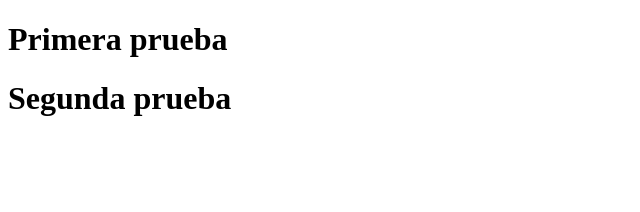
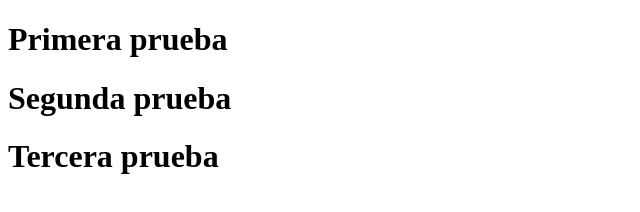
Before and after one commit to josemha/primerRepositorioDeJose, a plain HTML site: page proyectoGIT/WebContent/index.html in a window 1280 px wide. Shown: the whole page, without its empty margins (0-640 px from the left). Drawn offline with Linux system fonts and the light colour scheme.

Commit message:
Tercera version

```diff
--- a/proyectoGIT/WebContent/index.html
+++ b/proyectoGIT/WebContent/index.html
@@ -7,5 +7,6 @@
 <body>
 	<h1>Primera prueba</h1>
 	<h1>Segunda prueba</h1>
+	<h1>Tercera prueba</h1>
 </body>
 </html>
```
